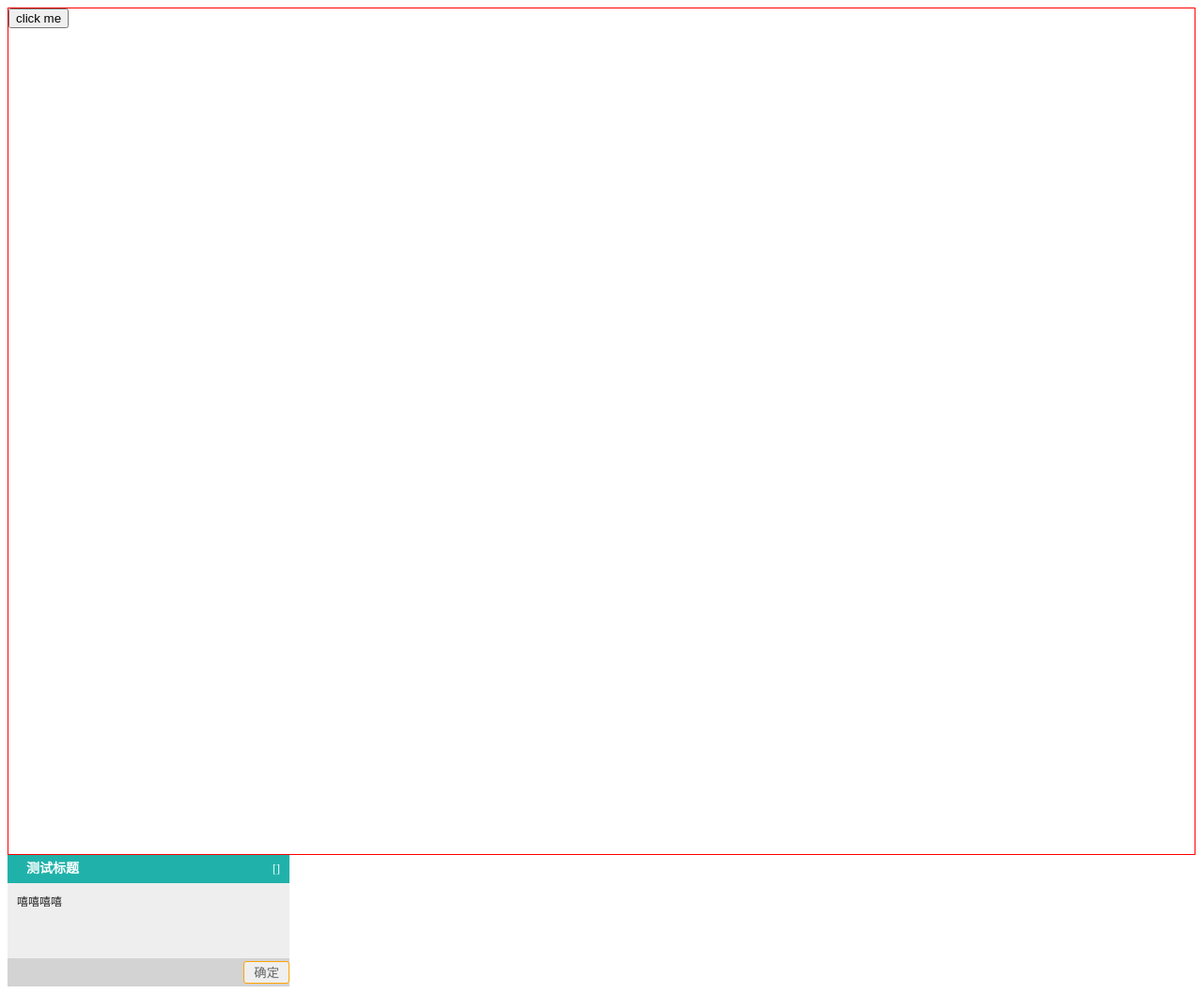
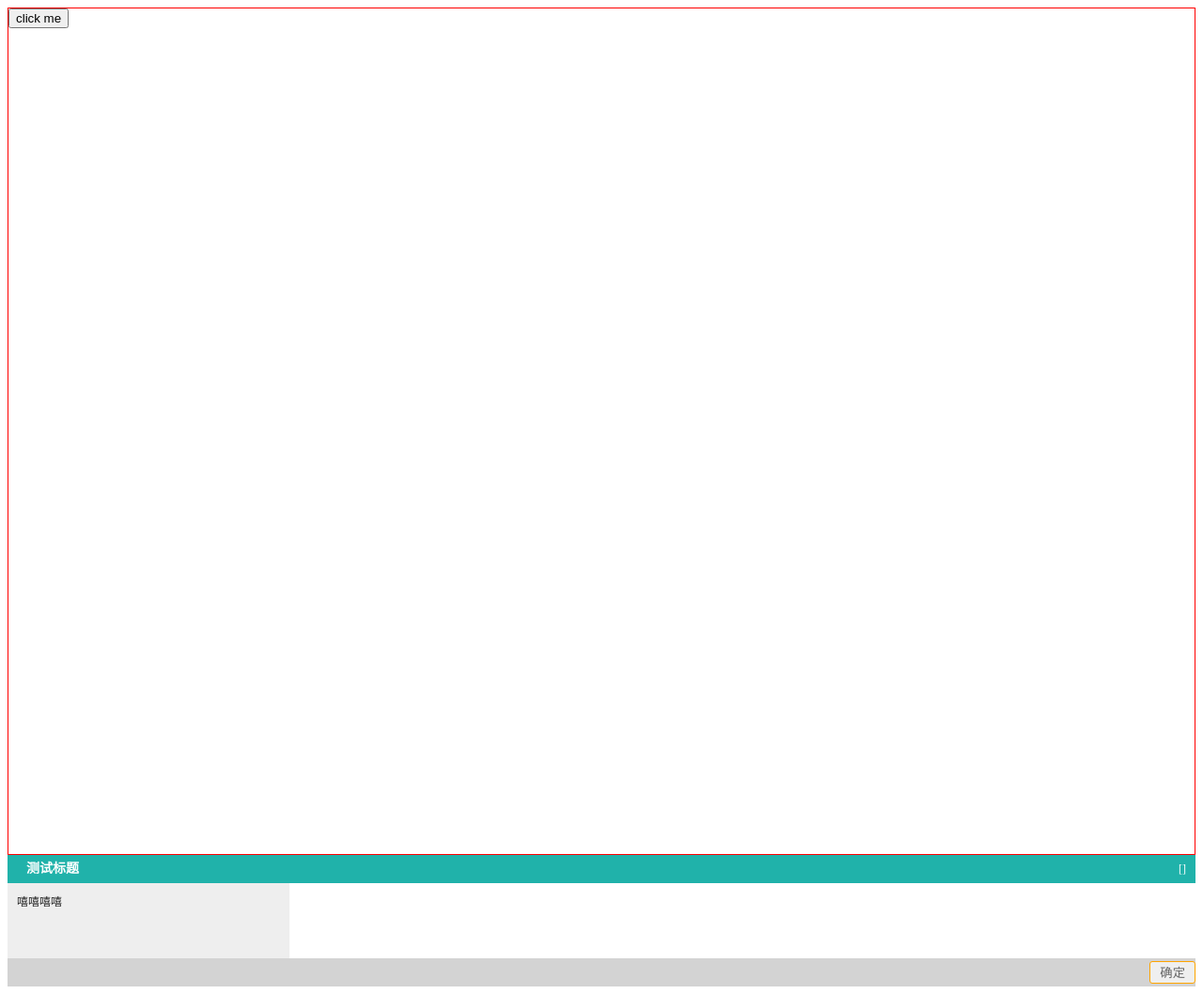
Before and after one commit to xiaomingming/easyDialog, a plain HTML site: page easyDialog.html in a window 1280 px wide. Shown: the whole page at 94% size. Drawn offline with nearby package versions, Linux system fonts and the light colour scheme.

Commit message:
增加文档说明

```diff
--- a/easyDialog.css
+++ b/easyDialog.css
@@ -1,5 +1,5 @@
 .easy-dailog-filter { display: none; position: fixed; _position: absolute; background: #000; opacity:.8; filter: alpha(opacity=80); width: 100%; height: 100%; z-index: 3;  left: 0; top: 0; }
-.easy-dialog { width: 300px; background: #fff;  }
+.easy-dialog { /*width: 300px;*/ background: #fff;  }
 .easy-dialog * { margin: 0; padding: 0; }
 .easy-dialog-header { position: relative; width: 100%; height: 30px; line-height: 30px; background: lightseagreen; color: #fff; }
 .easy-dialog-header h1 { position: absolute; line-height: 30px; padding-left: 20px; font-size: 14px; }
```
Also changed, not shown: README.md.
